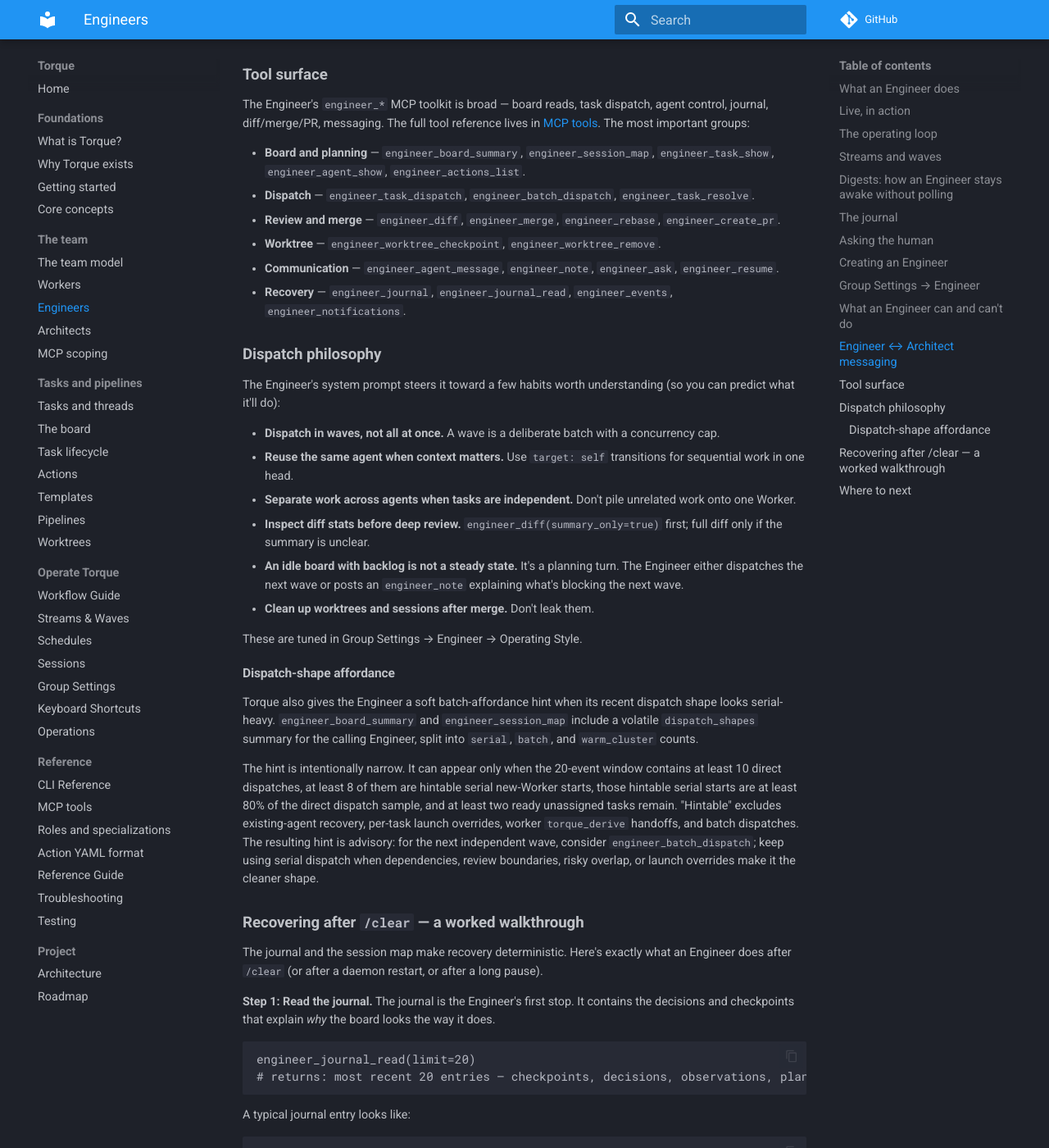
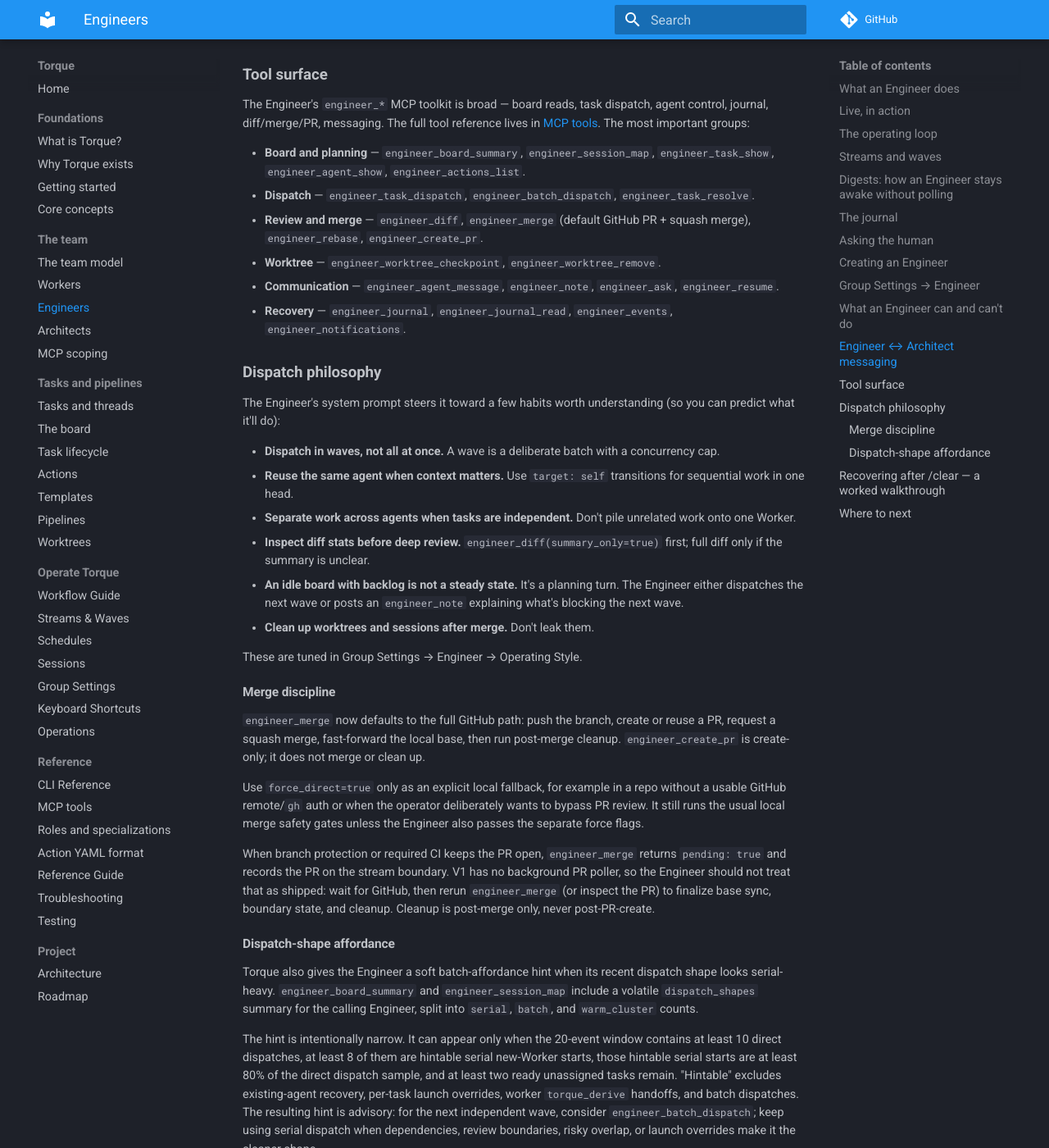
Before and after one commit to runtorque/torque, an MkDocs documentation site: the page built from docs/team/engineers.md, in a window 1280 px wide and 1400 px high, scrolled down 6752 px. Shown: the whole window at 82% size. Built offline with MkDocs 1.6.1 and Material for MkDocs 9.7.7, drawn with Linux system fonts in a browser that asks for light colours; comment, search, counter and statistics services are not loaded.

Commit message:
torque: checkpoint 1 — pr-merge-step6-docs
Updated worktree/engineer/MCP docs and prompt caveats; running targeted prompt validation.

```diff
--- a/docs/team/engineers.md
+++ b/docs/team/engineers.md
@@ -170,7 +170,7 @@
 
 - **Board and planning** — `engineer_board_summary`, `engineer_session_map`, `engineer_task_show`, `engineer_agent_show`, `engineer_actions_list`.
 - **Dispatch** — `engineer_task_dispatch`, `engineer_batch_dispatch`, `engineer_task_resolve`.
-- **Review and merge** — `engineer_diff`, `engineer_merge`, `engineer_rebase`, `engineer_create_pr`.
+- **Review and merge** — `engineer_diff`, `engineer_merge` (default GitHub PR + squash merge), `engineer_rebase`, `engineer_create_pr`.
 - **Worktree** — `engineer_worktree_checkpoint`, `engineer_worktree_remove`.
 - **Communication** — `engineer_agent_message`, `engineer_note`, `engineer_ask`, `engineer_resume`.
 - **Recovery** — `engineer_journal`, `engineer_journal_read`, `engineer_events`, `engineer_notifications`.
@@ -187,6 +187,24 @@
 - **Clean up worktrees and sessions after merge.** Don't leak them.
 
 These are tuned in Group Settings → Engineer → Operating Style.
+
+### Merge discipline
+
+`engineer_merge` now defaults to the full GitHub path: push the branch, create
+or reuse a PR, request a squash merge, fast-forward the local base, then run
+post-merge cleanup. `engineer_create_pr` is create-only; it does not merge or
+clean up.
+
+Use `force_direct=true` only as an explicit local fallback, for example in a
+repo without a usable GitHub remote/`gh` auth or when the operator deliberately
+wants to bypass PR review. It still runs the usual local merge safety gates
+unless the Engineer also passes the separate force flags.
+
+When branch protection or required CI keeps the PR open, `engineer_merge`
+returns `pending: true` and records the PR on the stream boundary. V1 has no
+background PR poller, so the Engineer should not treat that as shipped: wait for
+GitHub, then rerun `engineer_merge` (or inspect the PR) to finalize base sync,
+boundary state, and cleanup. Cleanup is post-merge only, never post-PR-create.
 
 ### Dispatch-shape affordance
 
```
Also changed, not shown: docs/operate/group-settings.md (+2 -2 lines), docs/operate/streams-and-waves.md (+8 -0 lines), docs/reference/mcp-tools.md (+8 -2 lines), docs/tasks/worktrees.md (+37 -6 lines), 2 other files.
